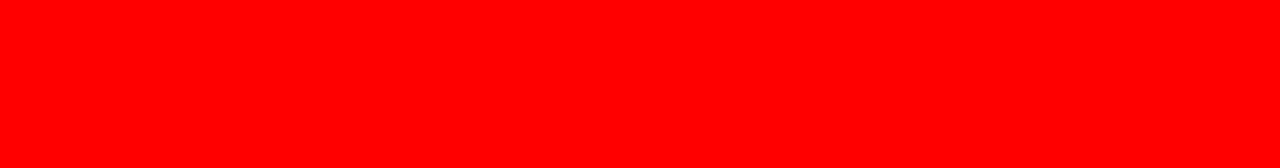
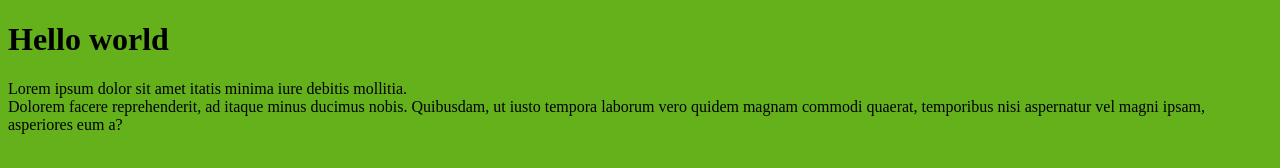
Before and after one commit to VladimirMakarof/Project-chairs-shop-online, a website: page index.html in a window 1280 px wide. Drawn offline with Linux system fonts and the light colour scheme.

Commit message:
add b rowsersyn lib

```diff
--- a/index.html
+++ b/index.html
@@ -8,6 +8,9 @@
     <title>Магазин кресел.</title>
 </head>
 <body>
+    <h1>Hello world</h1>
+    <p>Lorem ipsum dolor sit amet itatis minima iure debitis mollitia.
+        <br> Dolorem facere reprehenderit, ad itaque minus ducimus nobis. Quibusdam, ut iusto tempora laborum vero quidem magnam commodi quaerat, temporibus nisi aspernatur vel magni ipsam, asperiores eum a?</p>
 
 </body>
 </html>
--- a/package.json
+++ b/package.json
@@ -5,7 +5,8 @@
   "main": "index.js",
   "scripts": {
     "test": "echo \"Error: no test specified\" && exit 1",
-    "styles": "node-sass -w ./src/scss -o ./src/css"
+    "styles": "node-sass -w ./src/scss -o ./src/css",
+    "browsersync": "browser-sync start --server --files '**/*'"
   },
   "repository": {
     "type": "git",
--- a/src/scss/index.scss
+++ b/src/scss/index.scss
@@ -1,3 +1,3 @@
 body{
-    background: red;
+    background: rgb(100, 177, 28);
 }
```
Also changed, not shown: src/css/index.css.
